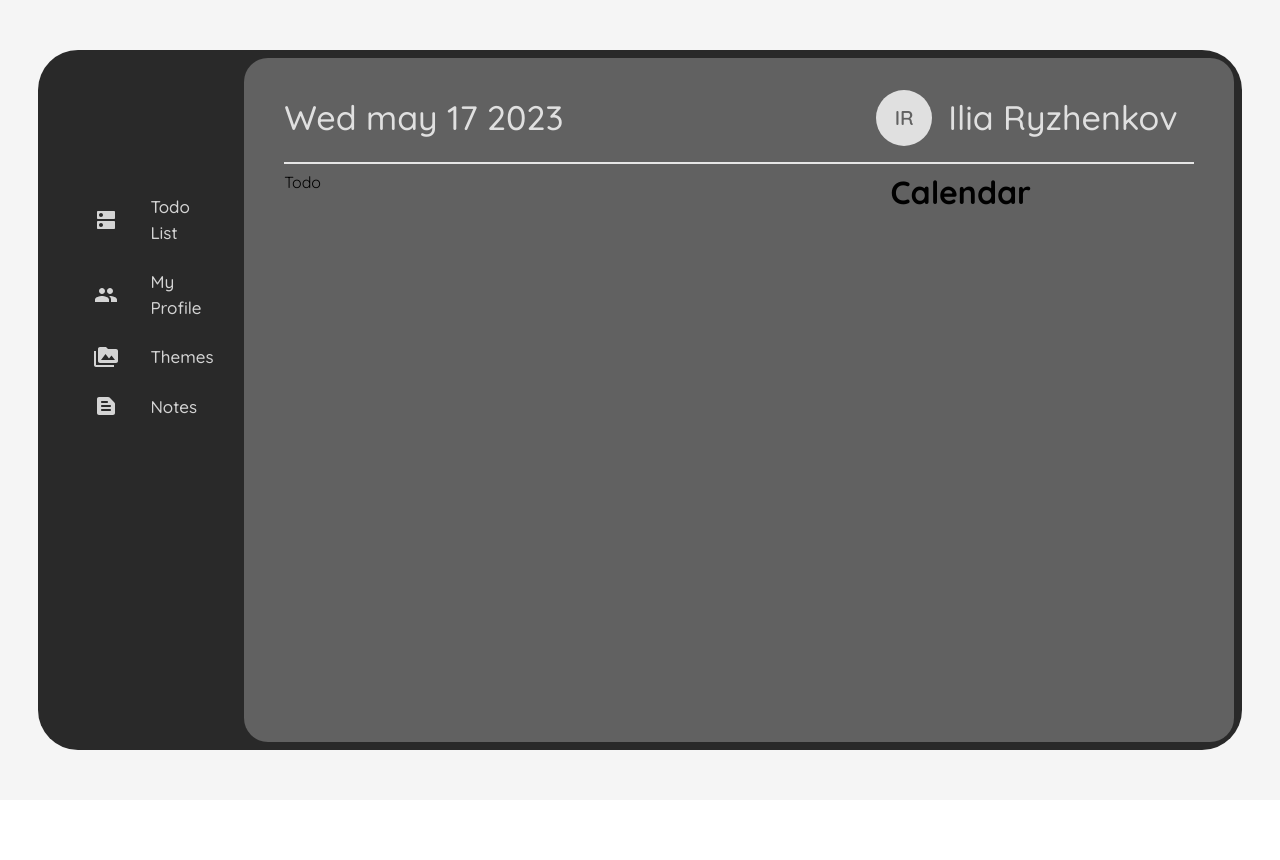
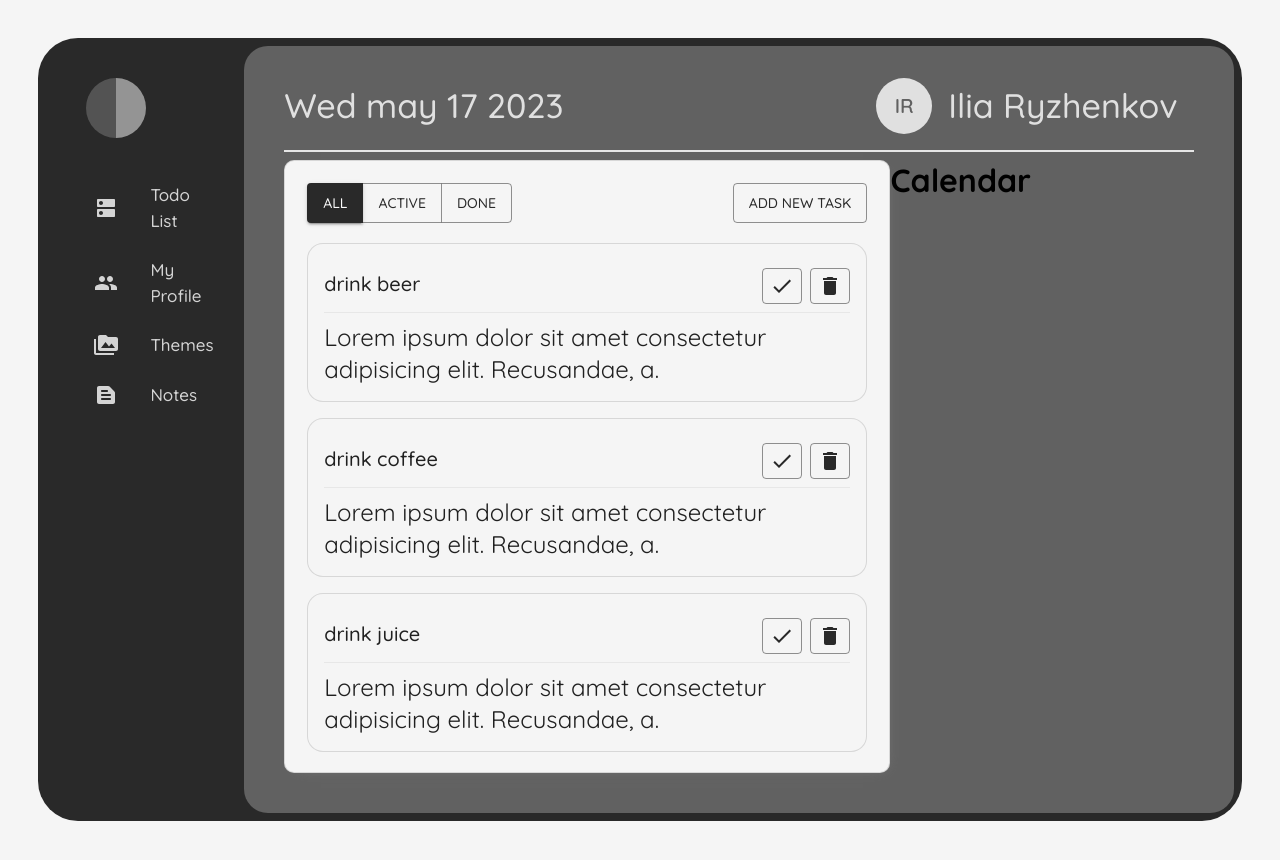
Before and after one commit to IliaRyzhenkov/calendar, a React (Create React App) app: page / in a window 1280 px wide. Before the commit the page ends 800 px from the top, so only its background shows below. Built offline with nearby package versions, Linux system fonts and the light colour scheme.

Commit message:
add task

```diff
--- a/src/App.tsx
+++ b/src/App.tsx
@@ -1,4 +1,3 @@
-import React, { useState } from 'react';
 import { Routes, Route } from "react-router-dom"
 import {
   Grid,
@@ -9,7 +8,6 @@
 
 import Sidebar from './modules/sidebar';
 import Dashboard from './modules/dashboard';
-import { blackTheme, blueTheme, orangeTheme, purpleTheme } from './themes';
 import Todo from './modules/todo';
 import Themes from './modules/themes';
 import Notes from './modules/notes';
@@ -17,12 +15,7 @@
 import ThemeStore from './store/theme'
 
 
-
-
 const App = observer(() => {
-
-
-
 
   return (
 
@@ -47,7 +40,7 @@
             pt={4}
             bgcolor={'background.main'}
           >
-            <Sidebar light={ThemeStore.activeTheme} />
+            <Sidebar />
           </Grid>
           <Grid item xs={12} sm={8} md={9} lg={10}
             p={5}
--- a/src/modules/sidebar/index.tsx
+++ b/src/modules/sidebar/index.tsx
@@ -1,8 +1,8 @@
 import { Dns, People, PermMedia, TextSnippetRounded } from "@mui/icons-material"
 import { Box } from "@mui/material"
-import React from "react"
 import { NavLink } from "react-router-dom"
 import { ListItemButton, ListItemIcon, ListItemText } from "@mui/material";
+import ThemeStore from '../../store/theme'
 
 const data = [
   {
@@ -28,11 +28,8 @@
 
 ]
 
-interface colorTheme {
-  light: string
-}
 
-const Sidebar = ({ light }: colorTheme) => {
+const Sidebar = () => {
   return (
     <Box>
       <Box
@@ -41,7 +38,7 @@
         mb={4}
         borderRadius={50}
         sx={{
-          background: `linear-gradient(90deg, ${light} 50%, rgba(255,255,255,0.5) 50%)`
+          background: `linear-gradient(90deg, ${ThemeStore.activeTheme.palette.primary.light} 50%, rgba(255,255,255,0.5) 50%)`
         }}
       >
       </Box>
--- a/src/modules/themes/index.tsx
+++ b/src/modules/themes/index.tsx
@@ -1,8 +1,6 @@
 import { Box, Button } from "@mui/material"
 import { blackTheme, blueTheme, orangeTheme, purpleTheme } from '../../themes';
 import ThemeStore from '../../store/theme'
-
-
 
 
 const data = [
@@ -25,10 +23,6 @@
 
 ]
 
-interface SetThemes {
-  setTheme: Function
-
-}
 
 const Themes = () => {
 
--- /dev/null
+++ b/src/modules/todo/components/taskForm.tsx
@@ -0,0 +1,27 @@
+import { Box, Button, ButtonGroup } from "@mui/material"
+
+const buttons = [
+  <Button variant="contained" key="all">All</Button>,
+  <Button key="active">Active</Button>,
+  <Button key="done">Done</Button>
+]
+
+const TaskForm = () => {
+  return (
+    <Box
+      display={'flex'}
+      justifyContent={'space-between'}
+    >
+      <ButtonGroup sx={{ height: '40px' }}>
+        {buttons}
+      </ButtonGroup>
+      <Button variant="outlined"
+        sx={{ height: '40px' }}
+      >
+        Add New Task
+      </Button>
+    </Box>
+  )
+}
+
+export default TaskForm
--- /dev/null
+++ b/src/modules/todo/components/taskItem.tsx
@@ -0,0 +1,32 @@
+import { Box, Button, Paper, Typography } from "@mui/material"
+import { Check, Delete } from '@mui/icons-material'
+import { ItaskItem } from "../models"
+
+const TaskItem = ({ title, body }: ItaskItem) => {
+  return (
+    <Paper variant={'outlined'}
+      sx={{ p: 2, mb: 2, borderRadius: '16px' }}>
+      <Box display={'flex'} alignItems={'centr'}
+        mb={1} pb={1} pt={1}
+        borderBottom={'1px solid #e7e7e7'}
+      >
+        <Typography sx={{ width: '80%' }} variant="h6">
+          {title}
+        </Typography>
+        <Box sx={{ width: '20%', textAlign: 'end' }}>
+          <Button variant="outlined" sx={{ minWidth: '20px', p: '5px 7px' }}>
+            <Check />
+          </Button>
+          <Button variant="outlined" sx={{ minWidth: '20px', p: '5px 7px', ml: 1 }}>
+            <Delete />
+          </Button>
+        </Box>
+      </Box>
+      <Typography variant="h5">
+        {body}
+      </Typography>
+    </Paper>
+  )
+}
+
+export default TaskItem
--- /dev/null
+++ b/src/modules/todo/components/taskList.tsx
@@ -0,0 +1,33 @@
+import { Box } from "@mui/material"
+import TaskItem from "./taskItem"
+
+const tasks = [
+  {
+    title: 'drink beer',
+    body: 'Lorem ipsum dolor sit amet consectetur adipisicing elit. Recusandae, a.'
+  },
+  {
+    title: 'drink coffee',
+    body: 'Lorem ipsum dolor sit amet consectetur adipisicing elit. Recusandae, a.'
+  },
+  {
+    title: 'drink juice',
+    body: 'Lorem ipsum dolor sit amet consectetur adipisicing elit. Recusandae, a.'
+  }
+]
+
+const TaskList = () => {
+  return (
+    <Box my={2.5}>
+      {
+        tasks.map((task) => (
+          <TaskItem title={task.title} body={task.body} />
+        ))
+      }
+
+
+    </Box>
+  )
+}
+
+export default TaskList
--- a/src/modules/todo/index.tsx
+++ b/src/modules/todo/index.tsx
@@ -1,11 +1,21 @@
-import { Box } from "@mui/material"
+import { Paper } from "@mui/material"
 import React from "react"
+import TaskForm from "./components/taskForm"
+import TaskList from "./components/taskList"
 
 const Todo = () => {
   return (
-    <Box>
-      Todo
-    </Box>
+    <Paper variant={'outlined'}
+      sx={{
+        p: '22px',
+        pb: '0px',
+        borderRadius: '10px',
+        boxShadow: '4px 4px 14px -10px grey'
+      }}
+    >
+      <TaskForm />
+      <TaskList />
+    </Paper>
   )
 }
 
--- /dev/null
+++ b/src/modules/todo/models.ts
@@ -0,0 +1,4 @@
+export interface ItaskItem {
+    title: string,
+    body: string
+}
--- a/src/store/theme.ts
+++ b/src/store/theme.ts
@@ -1,5 +1,5 @@
 import {makeAutoObservable} from 'mobx'
-import { blackTheme, blueTheme, orangeTheme, purpleTheme } from '../themes'
+import { blackTheme } from '../themes'
 
 class ThemeStore{
     constructor(){
```
